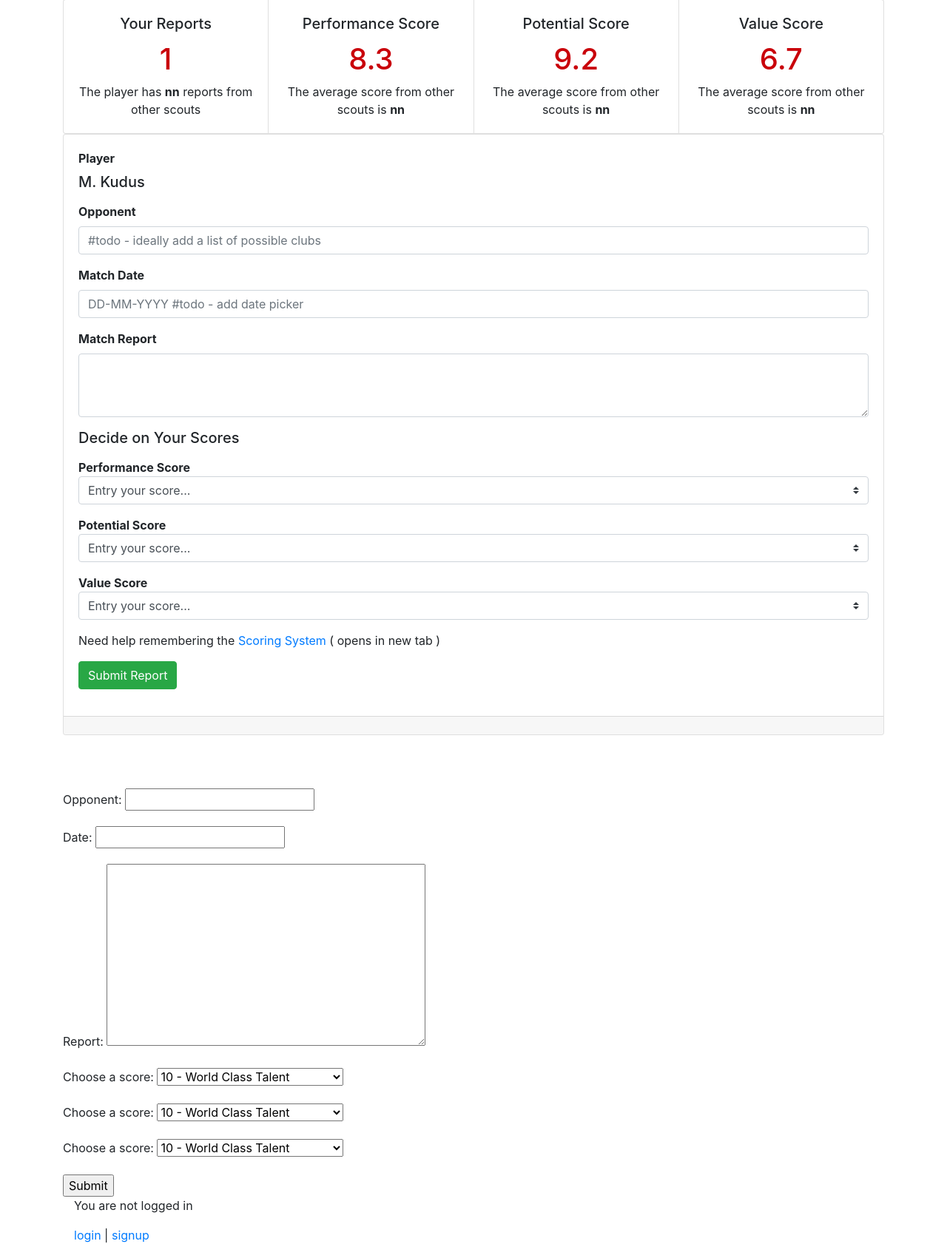
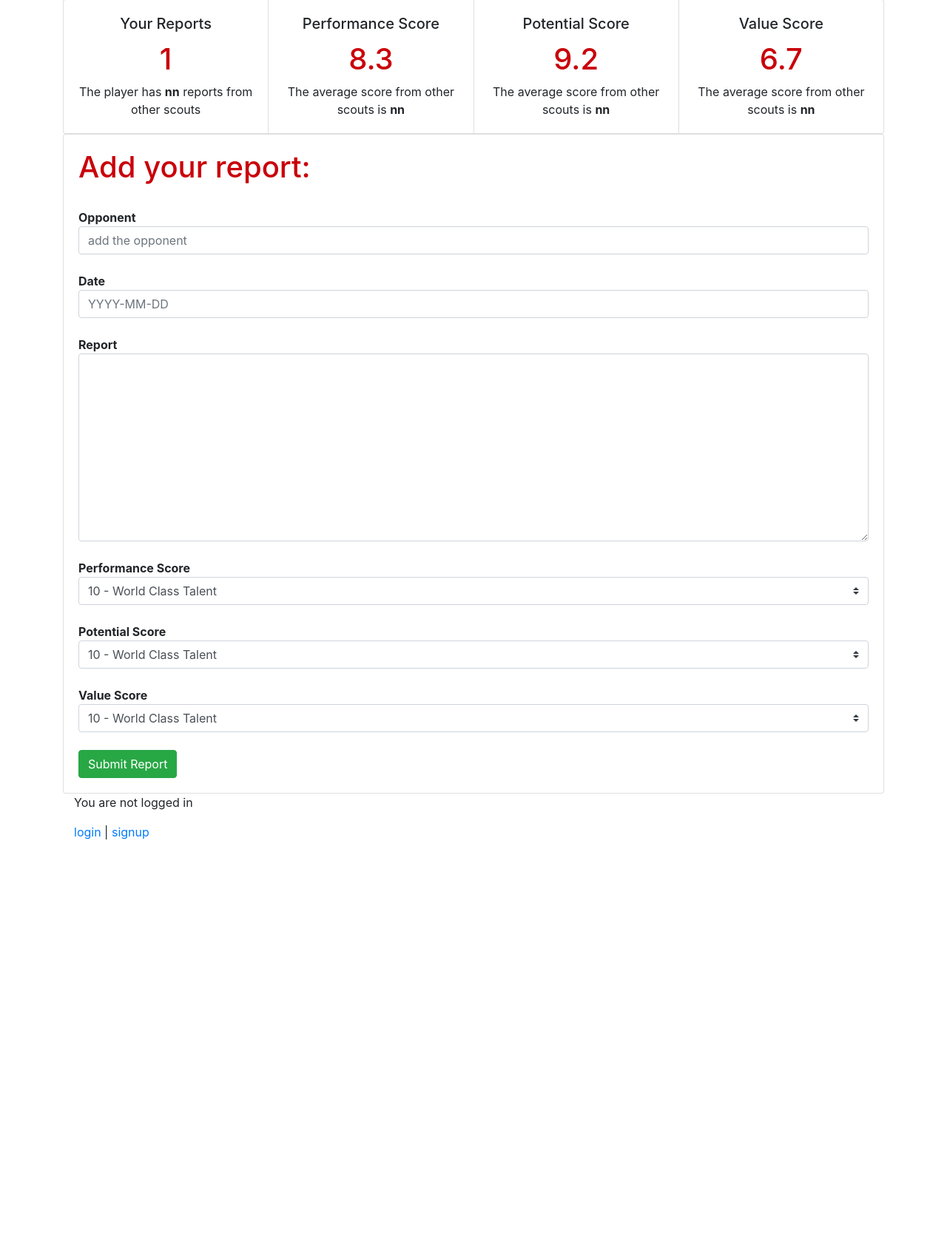
Before and after one commit to FCrSTATS/fansdiscover, a Django app: page /player_profile/0/ in a window 1280 px wide. Shown: the part 619-2301 px from the top of the page at 74% size. After the commit the page ends 1754 px from the top, so only its background shows below. Run offline with Django 3.2, Linux system fonts and the light colour scheme; data comes from the database, SQL or seed files in the repository; both versions use the stored data as it was after the commit; some libraries are stand-ins or nearby versions.

Commit message:
added form error handling and user alerts

```diff
--- a/users/forms.py
+++ b/users/forms.py
@@ -1,6 +1,9 @@
 from django import forms
 from django.contrib.auth.forms import UserCreationForm, UserChangeForm
+from django.core.exceptions import ValidationError
 from .models import CustomUser, Report
+
+import datetime
 
 class CustomUserCreationForm(UserCreationForm):
 
@@ -31,6 +34,7 @@ VAL_CHOICES= [
 
 class ReportForm(forms.Form):
 
+
     opponent = forms.CharField(max_length=200, required=True)
     date = forms.CharField(max_length=200, required=True)
     report = forms.CharField(widget=forms.Textarea)
@@ -43,3 +47,13 @@ class ReportForm(forms.Form):
         fields = ("player","opponent",
                   "date","report","performance_score",
                   "potential_score","value_score")
+
+    def clean_date(self):
+        data = self.cleaned_data['date']
+
+        try:
+            datetime.datetime.strptime(data, '%Y-%m-%d')
+        except Exception:
+            raise ValidationError("Incorrect date format, should be YYYY-MM-DD")
+
+        return data
--- a/users/models.py
+++ b/users/models.py
@@ -31,10 +31,13 @@ class Report(models.Model):
     objects = models.Manager()
     user = models.ForeignKey(CustomUser, on_delete=models.CASCADE)
     player = models.ForeignKey(Player, on_delete=models.CASCADE)
-    rid = models.IntegerField(serialize=True)
+    rid = models.CharField(max_length=1000)
     opponent = models.CharField(max_length=200)
     date = models.DateField()
     report = models.TextField(max_length=100000)
     performance_score = models.FloatField()
     potential_score = models.FloatField()
     value_score = models.FloatField()
+
+    def __str__(self):
+        return self.player.player+"_"+self.user.username+"_"+str(self.date)
--- a/users/templates/base.html
+++ b/users/templates/base.html
@@ -5,6 +5,7 @@
   <meta charset="utf-8">
   <title>{% block title %}Django Auth Tutorial{% endblock %}</title>
   <link rel="stylesheet" href="{% static 'css/test.css' %}">
+
 </head>
 <body>
   <h1>asdas</h1>
--- a/users/templates/players/player_profile.html
+++ b/users/templates/players/player_profile.html
@@ -1,12 +1,19 @@
 {% extends 'main_base.html' %}
 {% load static %}
 
-
 {% block title %}Home{% endblock %}
-
 {% block content %}
 
+{% if contexts.success == True %}
+<div style="background:#83de9b;">
+<p style="color:white;font-weight:bold;font-size:30px;padding-left:5%;">Report Successfully Submitted</p>
+</div>
+{% elif contexts.report_exists == True %}
+<div style="background:#e9bd5f;">
+    <p style="color:white;font-weight:bold;font-size:30px;padding-left:5%;">You have already submitted a report for this match</p>
+    </div>
 
+{% endif %}
 <br>
 
 <div class="row">
@@ -84,107 +91,35 @@
 
 </div> <!-- end of report card group -->
 
-
-<div class="card-group"> <!-- start of report card group -->
-
-  <div class="card">
-    <div class="card-body">
-      <form class="" action="" method="post">
-
-  <div class="form-group">
-    <label for="exampleFormControlInput1"><b>Player</b></label>
-    <h5>{{contexts.players}}</h5>
-    <!-- <input class="form-control" id="exampleFormControlInput1" placeholder="## have the player's name alraedy appear here"> -->
-  </div>
-
-  <div class="form-group">
-    <label for="exampleFormControlInput2"><b>Opponent</b></label>
-    <input class="form-control" id="exampleFormControlInput2" placeholder="#todo - ideally add a list of possible clubs">
-  </div>
-
-  <div class="form-group">
-    <label for="exampleFormControlInput3"><b>Match Date</b></label>
-    <input class="form-control" id="exampleFormControlInput23" placeholder="DD-MM-YYYY #todo - add date picker">
-  </div>
-
-  <div class="form-group">
-  <label for="exampleFormControlTextarea1"><b>Match Report</b></label>
-  <textarea class="form-control" id="exampleFormControlTextarea1" rows="3"></textarea>
-  </div>
-
-      <h5 class="card-title">Decide on Your Scores</h5>
-      <p></p>
-      <b>Performance Score</b>
-      <select class="browser-default custom-select" id="performance-score">
-      <option selected>Entry your score...</option>
-      <option value="10">10 &nbsp;- &nbsp;World Class Talent</option>
-      <option value="9">&nbsp;9 &nbsp;- &nbsp;Big 5 Starter</option>
-      <option value="8">&nbsp;8 &nbsp;- &nbsp;Big 5 Squad Player</option>
-      <option value="7">&nbsp;7 &nbsp;- &nbsp;Bel / Hol / Port</option>
-      <option value="6">&nbsp;6 &nbsp;- &nbsp;DK Superliga Key Player</option>
-      <option value="5">&nbsp;5 &nbsp;- &nbsp;DK Superliga Starter</option>
-      <option value="4">&nbsp;4 &nbsp;- &nbsp;DK Superliga Squad Player</option>
-      <option value="3">&nbsp;3 &nbsp;- &nbsp;2nd Tier Scandinavia</option>
-      <option value="2">&nbsp;2 &nbsp;- &nbsp;Unlikely to Play Pro.</option>
-      <option value="1">&nbsp;1 &nbsp;- &nbsp;Amateur Career</option>
-      </select>
-
-      <p></p>
-      <b>Potential Score</b>
-      <select class="browser-default custom-select" id="potential-score">
-      <option selected>Entry your score...</option>
-      <option value="10">10 &nbsp;- &nbsp;World Class Talent</option>
-      <option value="9">&nbsp;9 &nbsp;- &nbsp;Big 5 Starter</option>
-      <option value="8">&nbsp;8 &nbsp;- &nbsp;Big 5 Squad Player</option>
-      <option value="7">&nbsp;7 &nbsp;- &nbsp;Bel / Hol / Port</option>
-      <option value="6">&nbsp;6 &nbsp;- &nbsp;DK Superliga Key Player</option>
-      <option value="5">&nbsp;5 &nbsp;- &nbsp;DK Superliga Starter</option>
-      <option value="4">&nbsp;4 &nbsp;- &nbsp;DK Superliga Squad Player</option>
-      <option value="3">&nbsp;3 &nbsp;- &nbsp;2nd Tier Scandinavia</option>
-      <option value="2">&nbsp;2 &nbsp;- &nbsp;Unlikely to Play Pro.</option>
-      <option value="1">&nbsp;1 &nbsp;- &nbsp;Amateur Career</option>
-      </select>
-      <p></p>
-
-      <b>Value Score</b>
-      <select class="browser-default custom-select" id="value-score">
-      <option selected>Entry your score...</option>
-      <option value="10">10 &nbsp;- &nbsp;World Class Talent</option>
-      <option value="9">&nbsp;9 &nbsp;- &nbsp;Big 5 Starter</option>
-      <option value="8">&nbsp;8 &nbsp;- &nbsp;Big 5 Squad Player</option>
-      <option value="7">&nbsp;7 &nbsp;- &nbsp;Bel / Hol / Port</option>
-      <option value="6">&nbsp;6 &nbsp;- &nbsp;DK Superliga Key Player</option>
-      <option value="5">&nbsp;5 &nbsp;- &nbsp;DK Superliga Starter</option>
-      <option value="4">&nbsp;4 &nbsp;- &nbsp;DK Superliga Squad Player</option>
-      <option value="3">&nbsp;3 &nbsp;- &nbsp;2nd Tier Scandinavia</option>
-      <option value="2">&nbsp;2 &nbsp;- &nbsp;Unlikely to Play Pro.</option>
-      <option value="1">&nbsp;1 &nbsp;- &nbsp;Amateur Career</option>
-      </select>
-
-      <p></p>
-      <p>Need help remembering the <a href="#">Scoring System</a> ( opens in new tab )</p>
-      <!-- <br> -->
-      <button type="button" class="btn btn-success submit-report" id="submit-report">Submit Report</button>
-      <p></p>
-
-            </form>
-
-    </div>
-    <div class="card-footer">
-      <!-- <small class="text-muted"></small> -->
-    </div>
-  </div>
-
-</div>
-
-<br><br><br>
+<!-- report card start  -->
+<div class="card">
+  <div class="card-body">
+<h1 style="color:#C9000A">Add your report:</h1>
 <form action="" method="post">
     {% csrf_token %}
+    {% load widget_tweaks %}
     <table>
-        {{ contexts.form.as_p}}
+      <br>
+      <div><b>Opponent</b>{% render_field contexts.form.opponent class+="form-control" placeholder+="add the opponent" %}</div>
+      <br>
+      <div><b>Date</b>{% render_field contexts.form.date class+="form-control" placeholder+="YYYY-MM-DD" %}</div>
+      {% for error in contexts.form.date.errors %}
+         <p class="text-danger">{{error}}</p>
+      {% endfor %}
+      <br>
+      <div><b>Report</b>{% render_field contexts.form.report class+="form-control"%}</div>
+        <br>
+        <div><b>Performance Score</b>{% render_field contexts.form.performance_score class+="browser-default custom-select"%}</div>
+        <br>
+        <div><b>Potential Score</b>{% render_field contexts.form.potential_score class+="browser-default custom-select"%}</div>
+        <br>
+        <div><b>Value Score</b>{% render_field contexts.form.value_score class+="browser-default custom-select"%}</div>
     </table>
-    <input type="submit" value="Submit">
+    <br>
+    <input type="submit" class="btn btn-success submit-report" value="Submit Report">
   </form>
+</div></div> <!-- end of report card -->
+
 
 
 <div class="container">
@@ -199,31 +134,34 @@
   {% endblock %}
 </div>
 
+
+
+
 <script>
-    jQuery(document).ready( function () {
-      jQuery("#submit-report").on("click", function() {
-        console.log("button clicked");
-        var player = "{{ contexts.players }}";
-        var username = "{{user.username}}";
-        var performance = document.getElementById("#performance-score");
-        var potential = document.getElementById("#potential-score");
-        var value_score = document.getElementById("#value-score");
-        var match_date = document.getElementById("#exampleFormControlInput23");
-        var opp = document.getElementById("#exampleFormControlInput2");
-        var report = document.getElementById("#exampleFormControlTextarea1");
-        jQuery.ajax({
-                type: "POST",
-                url: 'post_report/{{user.username}}/',
-                data: { 'username' : "{{user.username}}",
-                        'player'  : player,
-                        'csrfmiddlewaretoken': '{{csrf_token}}' },
-                success: function(data){
-                    var data = data;
-                    console.log(data);
+    // jQuery(document).ready( function () {
+    //   jQuery("#submit-report").on("click", function() {
+    //     console.log("button clicked");
+    //     var player = "{{ contexts.players }}";
+    //     var username = "{{user.username}}";
+    //     var performance = document.getElementById("#performance-score");
+    //     var potential = document.getElementById("#potential-score");
+    //     var value_score = document.getElementById("#value-score");
+    //     var match_date = document.getElementById("#exampleFormControlInput23");
+    //     var opp = document.getElementById("#exampleFormControlInput2");
+    //     var report = document.getElementById("#exampleFormControlTextarea1");
+    //     jQuery.ajax({
+    //             type: "POST",
+    //             url: 'post_report/{{user.username}}/',
+    //             data: { 'username' : "{{user.username}}",
+    //                     'player'  : player,
+    //                     'csrfmiddlewaretoken': '{{csrf_token}}' },
+    //             success: function(data){
+    //                 var data = data;
+    //                 console.log(data);
 
-                }
-            });
-        })
-      });
+    //             }
+    //         });
+    //     })
+    //   });
 
           </script>
--- a/users/views.py
+++ b/users/views.py
@@ -3,7 +3,9 @@ from django.http import HttpResponseRedirect
 from django.urls import reverse
 from django.urls import reverse_lazy
 from django.views.generic.edit import CreateView
+from django.contrib import messages
 import json
+import base64
 
 
 from .forms import CustomUserCreationForm, ReportForm
@@ -46,6 +48,13 @@ def player_profile(request,pid):
     print("player is {}".format(player))
 
 
+    # Getting list of report identifiers to prevent users creating
+    # duplicates for same player in same match
+    rids = Report.objects.all().values('rid')
+    existing_reports = []
+    for r in rids:
+        existing_reports.append(r['rid'])
+
 
     ### FORM HANDLING:
 
@@ -55,11 +64,32 @@ def player_profile(request,pid):
             report = Report()
             person = Player()
 
-            # process the data in form.cleaned_data as required (here we just write it to the model due_back field)
+            # getting data to create rid
+            username = request.user.username
+            player_name = player
+            p_name = person.__class__.objects.only('pid').get(player=player_name)
+            date = form.cleaned_data['date']
+            date_string = str(date)
+            report_string = player_name+"_"+username+"_"+date_string
+            # converting report_string to base64
+            report_string = report_string.encode('ascii')
+            base64_bytes = base64.b64encode(report_string)
+            base64_message = base64_bytes.decode('ascii')
+
+            # if user report for this player in this match exists
+            # reload page and add report_exists to contexts
+            # so we can warn users.
+            if base64_message in existing_reports:
+                report_exists = True
+                form = ReportForm
+                contexts = {"players":player,"positions":position,
+                                "nationalities":nationality,"ages":age,"market_values":market_value,
+                                "avi":avi, "form":form,"report_exists":report_exists}
+                return render(request, 'players/player_profile.html', {"contexts":contexts})
+
+            # if rid does not exist, continue adding to Report model.
             report.user = request.user
-            p_name = player
-            p_name = person.__class__.objects.only('pid').get(player=p_name)
-            report.rid = len(Report.objects.all())+1
+            report.rid = base64_message
             report.player = p_name
             report.opponent = form.cleaned_data['opponent']
             report.date = form.cleaned_data['date']
@@ -67,24 +97,28 @@ def player_profile(request,pid):
             report.performance_score = form.cleaned_data['performance_score']
             report.potential_score = form.cleaned_data['potential_score']
             report.value_score = form.cleaned_data['value_score']
-            print(report.report)
             report.save()
-            print("report data saved")
-            # redirect to a new URL:
-            players = Player.objects.all()
-            contexts = {"players":players}
 
-            return render(request, 'players/players_index.html', {"contexts":contexts})
-
+            # Create success boolean and add to contexts to inform user
+            success = True
+            contexts = {"players":player,"positions":position,
+                    "nationalities":nationality,"ages":age,"market_values":market_value,
+                    "avi":avi, "success":success}
+            return render(request, 'players/player_profile.html', {"contexts":contexts})
 
     # If this is a GET (or any other method) create the default form.
     else:
         form = ReportForm
         contexts = {"players":player,"positions":position,
+                        "nationalities":nationality,"ages":age,"market_values":market_value,
+                        "avi":avi, "form":form}
+
+        return render(request, 'players/player_profile.html', {"contexts":contexts})
+   # form = ReportForm
+    contexts = {"players":player,"positions":position,
                     "nationalities":nationality,"ages":age,"market_values":market_value,
                     "avi":avi, "form":form}
-
-        return render(request, 'players/player_profile.html', {"contexts":contexts})
+    return render(request, 'players/player_profile.html', {"contexts":contexts})
 
 def post_report(request,username):
     rep = {}
```
Also changed, not shown: README.md, db.sqlite3, 2 other files.
